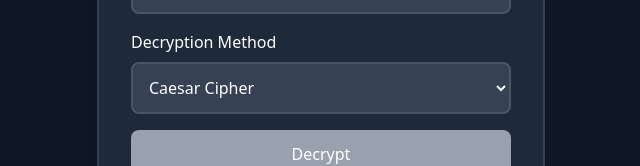
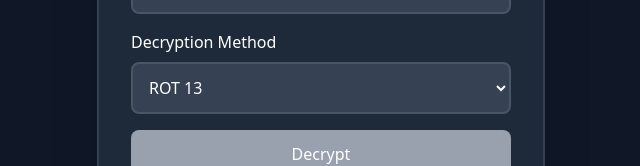
Before and after one commit to Chakibceran22/passowrd-manager-app, a React (Vite) app: page /decrypt in a window 1280 px wide. Shown: the part 366-532 px from the top of the page, without its empty margins (319-959 px from the left). Built offline with nearby package versions, Linux system fonts and the light colour scheme.

Commit message:
creating dec methode for rot13

```diff
--- a/src/componenets/PasswordDecryption.jsx
+++ b/src/componenets/PasswordDecryption.jsx
@@ -6,11 +6,11 @@ const PasswordDecryptor = () => {
   const [encryptedPassword, setEncryptedPassword] = useState('');
   const [decryptionKey, setDecryptionKey] = useState('');
   const [decryptedPassword, setDecryptedPassword] = useState('');
-  const [decryptionType, setDecryptionType] = useState('caesarCipher');
+  const [decryptionType, setDecryptionType] = useState('ROT13');
   const [showDecrypted, setShowDecrypted] = useState(false);
 
   const decryptionMethods = [
-    { value: 'caesarCipher', label: 'Caesar Cipher', requiresKey: false },
+    { value: 'ROT13', label: 'ROT 13', requiresKey: false },
     { value: 'xorCipher', label: 'XOR Cipher', requiresKey: true },
     { value: 'base64', label: 'Base64', requiresKey: false },
     { value: 'vigenere', label: 'Vigenère Cipher', requiresKey: true }
@@ -20,15 +20,17 @@ const PasswordDecryptor = () => {
     let result = '';
 
     switch (decryptionType) {
-      case 'caesarCipher':
-        const shift = parseInt(decryptionKey) || 3;
+      case 'ROT13':
         result = encryptedPassword.split('').map(char => {
-          if (char.match(/[a-z]/i)) {
-            const base = char <= 'Z' ? 65 : 97;
-            return String.fromCharCode((char.charCodeAt(0) - base - shift + 26) % 26 + base);
+          if (char >= 'a' && char <= 'z') {
+            return String.fromCharCode((char.charCodeAt(0) - 'a'.charCodeAt(0) + 13) % 26 + 'a'.charCodeAt(0));
           }
+          else if (char >= 'A' && char <= 'Z') {
+            return String.fromCharCode((char.charCodeAt(0) - 'A'.charCodeAt(0) + 13) % 26 + 'A'.charCodeAt(0));
+          }
+
           return char;
-        }).join('');
+        })
         break;
 
       case 'xorCipher':
```
